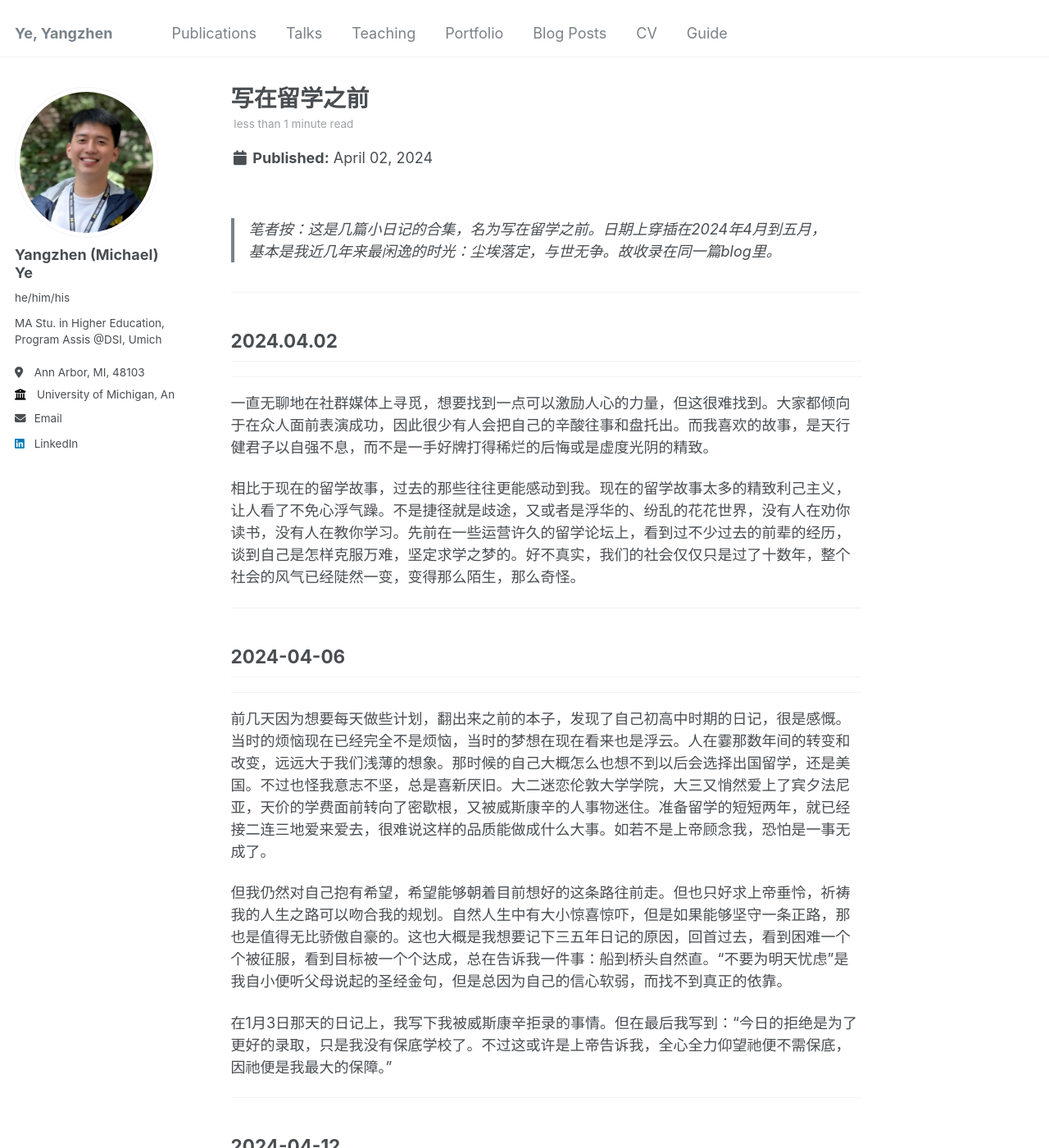
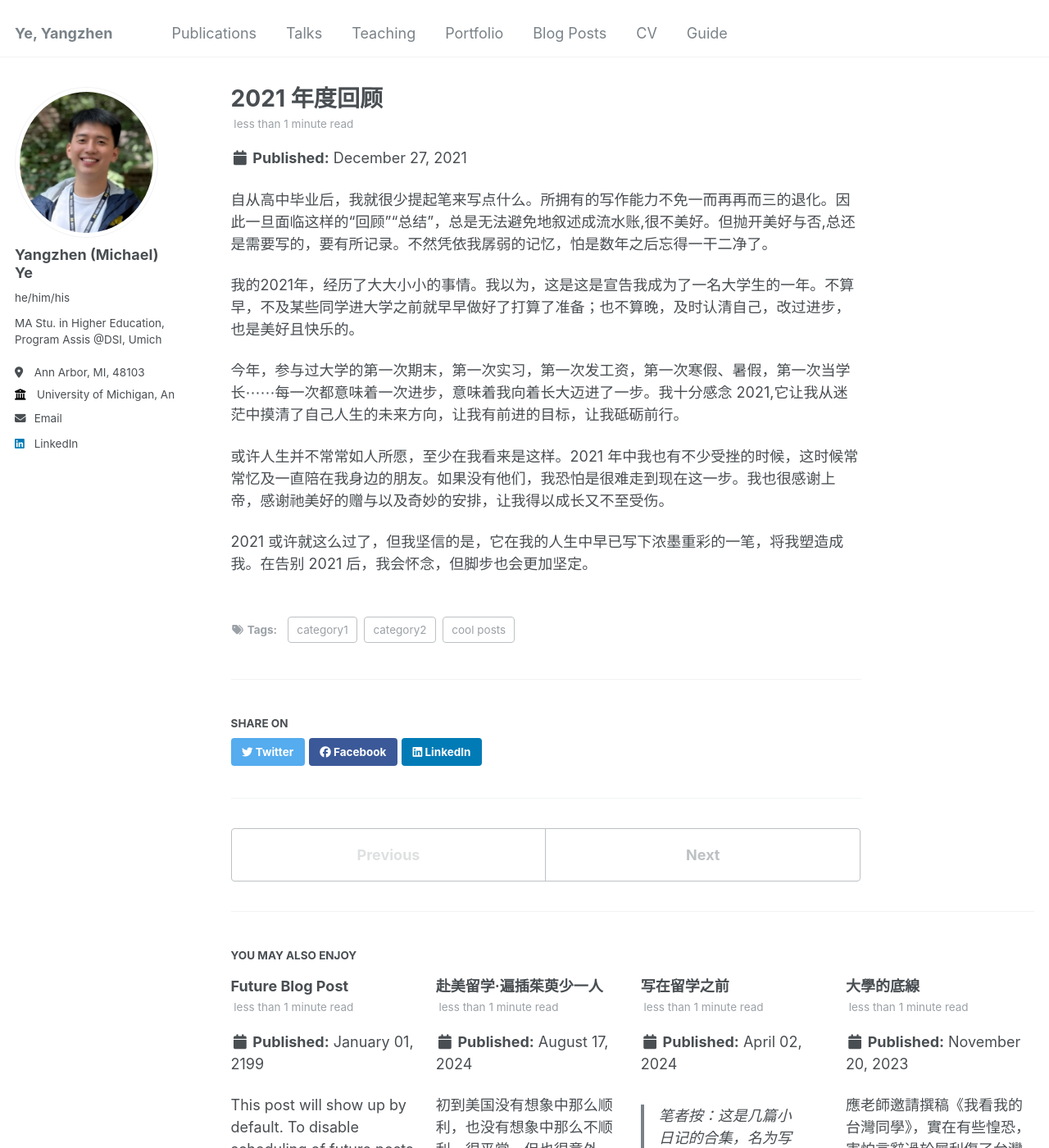
Before and after one commit to Yangzhen-Yeh/Yangzhen-Yeh.github.io, a Jekyll site: the page built from _posts/2021-12-27-blog-post-5.md, in a window 1280 px wide and 1400 px high. Shown: the whole window at 82% size. Built offline with Jekyll 4.4.1, drawn with Linux system fonts in a browser that asks for light colours; some of the changed text lies outside the part shown.

Commit message:
Update 2021-12-27-blog-post-5.md

```diff
--- a/_posts/2021-12-27-blog-post-5.md
+++ b/_posts/2021-12-27-blog-post-5.md
@@ -1,43 +1,18 @@
 ---
-title: '写在留学之前'
-date: 2024-04-02
-permalink: /posts/2024/04/blog-post-4/
+title: '2021 年度回顾'
+date: 2021-12-27
+permalink: /posts/2021/12/blog-post-5/
 tags:
   - cool posts
   - category1
   - category2
 ---
-> 笔者按：这是几篇小日记的合集，名为写在留学之前。日期上穿插在2024年4月到五月，基本是我近几年来最闲逸的时光：尘埃落定，与世无争。故收录在同一篇blog里。
+自从高中毕业后，我就很少提起笔来写点什么。所拥有的写作能力不免一而再再而三的退化。因此一旦面临这样的“回顾”“总结”，总是无法避免地叙述成流水账,很不美好。但抛开美好与否,总还是需要写的，要有所记录。不然凭依我孱弱的记忆，怕是数年之后忘得一干二净了。
 
----
-## 2024.04.02
----
-一直无聊地在社群媒体上寻觅，想要找到一点可以激励人心的力量，但这很难找到。大家都倾向于在众人面前表演成功，因此很少有人会把自己的辛酸往事和盘托出。而我喜欢的故事，是天行健君子以自强不息，而不是一手好牌打得稀烂的后悔或是虚度光阴的精致。
+我的2021年，经历了大大小小的事情。我以为，这是这是宣告我成为了一名大学生的一年。不算早，不及某些同学进大学之前就早早做好了打算了准备；也不算晚，及时认清自己，改过进步，也是美好且快乐的。
 
-相比于现在的留学故事，过去的那些往往更能感动到我。现在的留学故事太多的精致利己主义，让人看了不免心浮气躁。不是捷径就是歧途，又或者是浮华的、纷乱的花花世界，没有人在劝你读书，没有人在教你学习。先前在一些运营许久的留学论坛上，看到过不少过去的前辈的经历，谈到自己是怎样克服万难，坚定求学之梦的。好不真实，我们的社会仅仅只是过了十数年，整个社会的风气已经陡然一变，变得那么陌生，那么奇怪。
+今年，参与过大学的第一次期末，第一次实习，第一次发工资，第一次寒假、暑假，第一次当学长⋯⋯每一次都意味着一次进步，意味着我向着长大迈进了一步。我十分感念 2021,它让我从迷茫中摸清了自己人生的未来方向，让我有前进的目标，让我砥砺前行。
 
----
-## 2024-04-06
----
-前几天因为想要每天做些计划，翻出来之前的本子，发现了自己初高中时期的日记，很是感慨。当时的烦恼现在已经完全不是烦恼，当时的梦想在现在看来也是浮云。人在霎那数年间的转变和改变，远远大于我们浅薄的想象。那时候的自己大概怎么也想不到以后会选择出国留学，还是美国。不过也怪我意志不坚，总是喜新厌旧。大二迷恋伦敦大学学院，大三又悄然爱上了宾夕法尼亚，天价的学费面前转向了密歇根，又被威斯康辛的人事物迷住。准备留学的短短两年，就已经接二连三地爱来爱去，很难说这样的品质能做成什么大事。如若不是上帝顾念我，恐怕是一事无成了。
+或许人生并不常常如人所愿，至少在我看来是这样。2021 年中我也有不少受挫的时候，这时候常常忆及一直陪在我身边的朋友。如果没有他们，我恐怕是很难走到现在这一步。我也很感谢上帝，感谢祂美好的赠与以及奇妙的安排，让我得以成长又不至受伤。
 
-但我仍然对自己抱有希望，希望能够朝着目前想好的这条路往前走。但也只好求上帝垂怜，祈祷我的人生之路可以吻合我的规划。自然人生中有大小惊喜惊吓，但是如果能够坚守一条正路，那也是值得无比骄傲自豪的。这也大概是我想要记下三五年日记的原因，回首过去，看到困难一个个被征服，看到目标被一个个达成，总在告诉我一件事：船到桥头自然直。“不要为明天忧虑”是我自小便听父母说起的圣经金句，但是总因为自己的信心软弱，而找不到真正的依靠。
-
-在1月3日那天的日记上，我写下我被威斯康辛拒录的事情。但在最后我写到：“今日的拒绝是为了更好的录取，只是我没有保底学校了。不过这或许是上帝告诉我，全心全力仰望祂便不需保底，因祂便是我最大的保障。”
-
----
-## 2024-04-12
----
-今天在签证系统完成了照片和费用的缴交，并且预约了五月份的面签。这意味着我的留学之旅走出了一大步，等待五月份的面签结束，就可以计划留美的具体事宜了。读季羡林的《留德十年》，读到他们当年出国留学的行政手续之简单，有仿若隔世感。细想来确实隔世，那时候的世界还在战火之中，而就是在战火之中，读出了一批又一批的有志之士。
-没有想到我半推半就走到了这一步，回想自己申请留美的种种往事，好不真实。曾经的自己大概怎么也想不到现在的我有这样的勇气和魄力，或许当年有勇气夸下海口，但如今真的兑现了全程不靠中介，只靠自己。感谢上帝的带领，也求神继续看顾，保守我心。
-
----
-## 2024-05-21
----
-这两天在准备一场宣讲的讲稿，介绍我的申请经验。于是将曾经的那些翻找出来，但帮上忙的实在不多。一来我不爱记录自己还未成功的努力过程，二来这一路上也确实没有留存什么有价值的材料。于是只能靠着头脑回想，再回想。
-
-上周通过了美国签证的面签，也拿到了实习的录用。一切都在神的带领中有序不迭地进行着，很奇妙，也很平安。过往那些事，没有一件是急急忙忙的做成的，都是慢慢的等待，慢慢的守望，慢慢的准备。去年在申请季的时候，我写下：“上帝是慢慢来的上帝”，不曾想一路上的大事小事，也都是这样发生。
-
-这段时间大概是我最闲暇的时光了，没有压力，也没有焦虑。一切都在按照本来的路径流淌，我只需要坐看云卷云舒。这样好的日子不多，但一旦有了，对生命来说就是莫大的安慰。我感激着这一刻的发生，也感激着这一切的发生。不知在六十年以后，我会不会回忆起这段黄金般的午后，这段奇妙的，感动的生命旅程。
-
-感谢上帝，一路的带领，一路的保守。求神带领我行在你的路中，永远不至偏离。
+2021 或许就这么过了，但我坚信的是，它在我的人生中早已写下浓墨重彩的一笔，将我塑造成我。在告别 2021 后，我会怀念，但脚步也会更加坚定。
```
